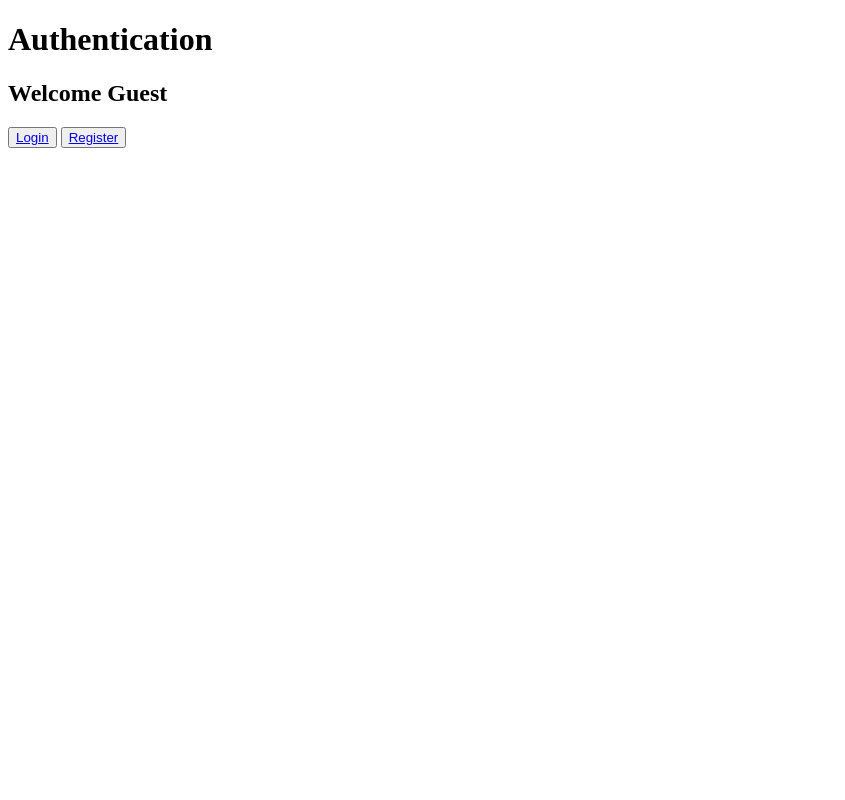
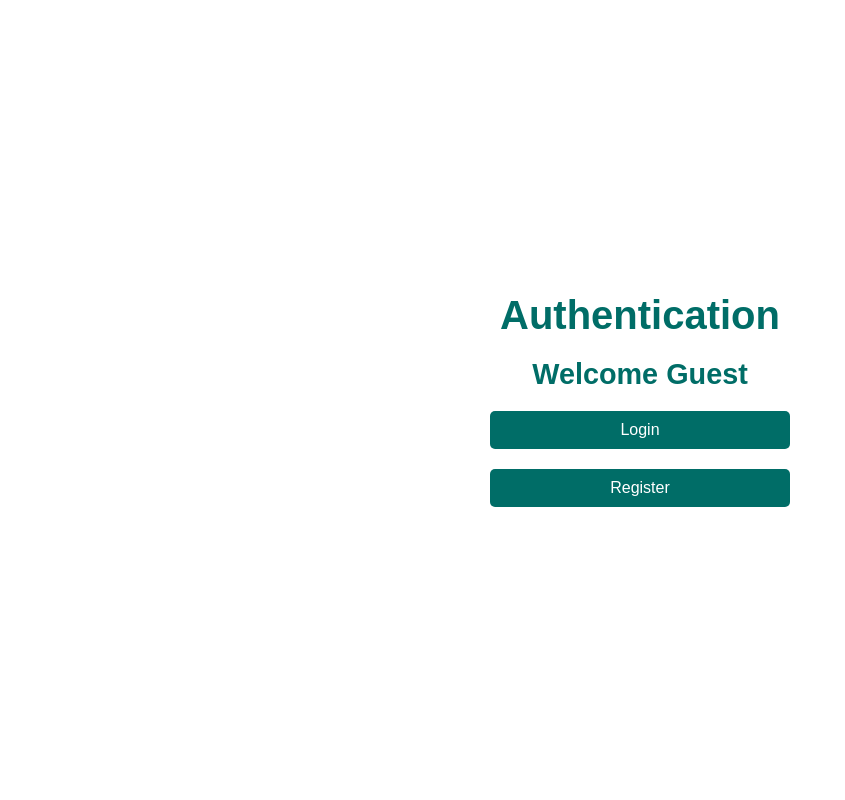
Before and after one commit to gonczyL/TaskFlow, a Django app: page / in a window 1280 px wide. Shown: the whole page, without its empty margins (0-845 px from the left). Run offline with Django 5.2, Linux system fonts and the light colour scheme.

Commit message:
index file changes

```diff
--- /dev/null
+++ b/static/css/index_styles.css
@@ -0,0 +1,57 @@
+body {
+    font-family: Arial, sans-serif;
+    background-color: white; /* White background */
+    color: #006d67; /* Dark teal text */
+    margin: 0;
+    padding: 0;
+    display: flex;
+    justify-content: center;
+    align-items: center;
+    height: 100vh;
+    flex-direction: column; /* Stack elements vertically */
+}
+
+h1, h2 {
+    text-align: center;
+    margin: 10px 0;
+}
+
+h1 {
+    font-size: 2.5em;
+    color: #006d67;
+}
+
+h2 {
+    font-size: 1.8em;
+    color: #006d67;
+}
+
+button {
+    background-color: #006d67; /* Dark teal background */
+    color: white; /* White text */
+    border: none;
+    border-radius: 5px;
+    padding: 10px 20px;
+    font-size: 1em;
+    cursor: pointer;
+    margin: 10px 0; /* Vertical spacing between buttons */
+    display: block;
+    width: 100%;
+    max-width: 300px;
+}
+
+button a {
+    text-decoration: none;
+    color: white;
+    display: block;
+    text-align: center;
+}
+
+button:hover {
+    background-color: #004f50; /* Slightly darker teal for hover */
+    color: white;
+}
+
+button a:hover {
+    color: white;
+}
--- a/templates/authentication/index.html
+++ b/templates/authentication/index.html
@@ -6,7 +6,7 @@
         <title>Authentication</title>
         <meta name="description" content="">
         <meta name="viewport" content="width=device-width, initial-scale=1">
-        <link rel="stylesheet" href="">
+        <link rel="stylesheet" href="static/css/index_styles.css">
     </head>
     <body>
         <h1>Authentication</h1>
```
